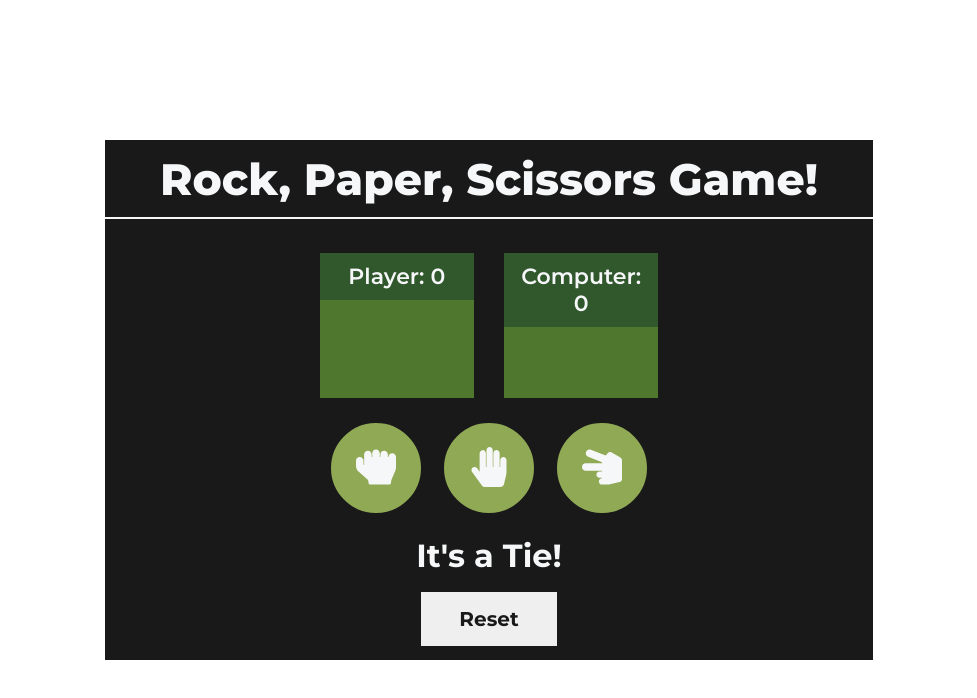
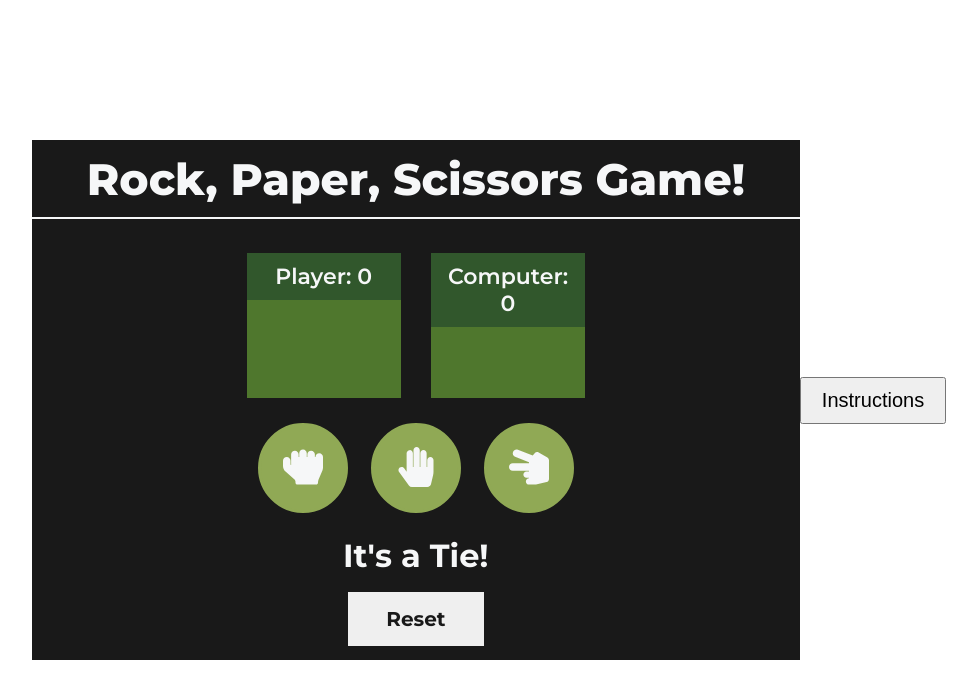
Before and after one commit to ezgsnyrt/rock-paper-scissors-game, a React (Create React App) app: page / in a window 1280 px wide. Shown: the top 698 px of the page, without its empty margins (151-1128 px from the left). Built offline with nearby package versions, Linux system fonts and the light colour scheme.

Commit message:
include modal into the app.js and revise the links at the top of the page

```diff
--- a/src/App.js
+++ b/src/App.js
@@ -2,8 +2,8 @@ import logo from './logo.svg';
 import './App.css';
 import { FaHandRock, FaHandPaper, FaHandScissors } from "react-icons/fa";
 import { useEffect, useState } from 'react';
-// import Modal from '../Components/Modal/Modal.js';
-// import "../Components/Modal.css";
+import Modal from './Components/Modal/Modal.js';
+import "./Components/Modal/Modal.css";
 
 const actions = {
   rock: "scissors",
@@ -102,6 +102,12 @@ function App() {
     setComputerScore(0);
   }
 
+  const [modal, setModal] = useState(false);
+
+  const toggleModal = () => {
+    setModal(!modal);
+  }
+
   return (
     <div className="container">
       <div className="inner-container">
@@ -120,6 +126,7 @@ function App() {
           <button onClick={resetCounter} className="btn-reset">Reset</button>
         </div>
       </div>
+      { <Modal />}
     </div>
   );
 }
--- a/src/Components/Modal/Modal.js
+++ b/src/Components/Modal/Modal.js
@@ -1,5 +1,5 @@
 import React, { useState } from "react";
-import "../Modal.css";
+import "./Modal.css";
 
 function Modal() {
     //useState(false) for not showing the modal on the screen when starting the game.(only show when clicking on the button)
@@ -12,19 +12,17 @@ function Modal() {
     return (
         <>
         <button onClick={toggleModal} className="btn-modal">Instructions</button>
+
+        {modal && (
             <div className="modal">
-            <div className="overlay"></div>
+                <div onClick={toggleModal} className="overlay"></div>
                 <div className="modal-info">
                     <h2>Lorem, ipsum dolor.</h2>
                     <p>Lorem ipsum dolor sit amet consectetur adipisicing elit. Eius dolorem fugit aspernatur voluptate optio! Laudantium atque nisi veniam ab laboriosam.</p>
                     <button className="close-modal" onClick={toggleModal}>CLOSE</button>
                 </div>
             </div>
-
-
-
-
-
+        )}
         </>
     );
 }
```
Lines whose indentation alone changed are shown as unchanged.
